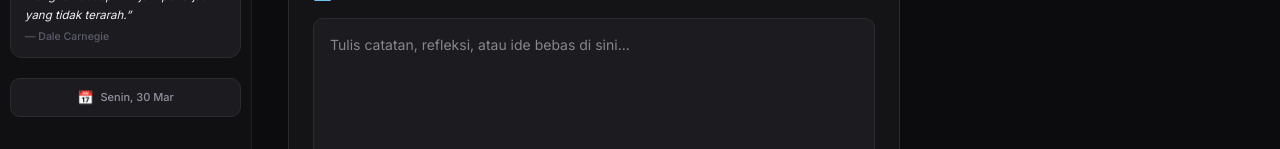
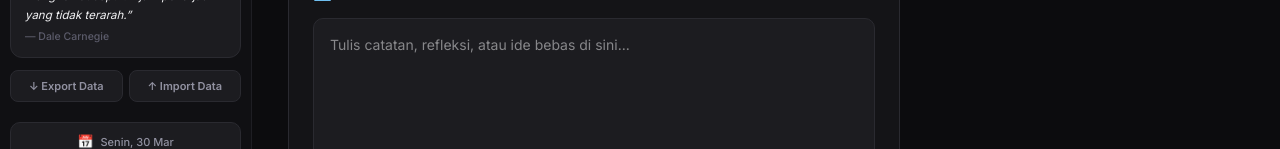
Before and after one commit to rivzee/my-planner, a Next.js app: page /harian in a window 1280 px wide. Shown: the part 651-800 px from the top of the page. Built offline with nearby package versions, Linux system fonts and the light colour scheme; no server answers.

Commit message:
feat: add Sidebar component with navigation, user authentication, and data backup/import functionality

```diff
--- a/components/Sidebar.tsx
+++ b/components/Sidebar.tsx
@@ -80,6 +80,41 @@ export default function Sidebar() {
 
   const isLoaded = status !== "loading";
   const user = session?.user;
+
+  const exportData = () => {
+    const data: Record<string, string> = {};
+    for (let i = 0; i < localStorage.length; i++) {
+      const key = localStorage.key(i);
+      if (key) data[key] = localStorage.getItem(key) || "";
+    }
+    const blob = new Blob([JSON.stringify(data, null, 2)], { type: "application/json" });
+    const url = URL.createObjectURL(blob);
+    const a = document.createElement("a");
+    a.href = url;
+    a.download = `rivanzee-backup-${new Date().toISOString().slice(0, 10)}.json`;
+    a.click();
+    URL.revokeObjectURL(url);
+  };
+
+  const importData = (e: React.ChangeEvent<HTMLInputElement>) => {
+    const file = e.target.files?.[0];
+    if (!file) return;
+    if (!confirm("Peringatan: Impor data akan menimpa data yang ada saat ini. Lanjutkan?")) return;
+    const reader = new FileReader();
+    reader.onload = (event) => {
+      try {
+        const data = JSON.parse(event.target?.result as string);
+        for (const key in data) {
+          localStorage.setItem(key, data[key]);
+        }
+        alert("Data berhasil diimpor! Halaman akan dimuat ulang.");
+        window.location.reload();
+      } catch (err) {
+        alert("Format file invalid atau bukan file backup.");
+      }
+    };
+    reader.readAsText(file);
+  };
 
 
 
@@ -259,6 +294,17 @@ export default function Sidebar() {
         <p style={{ fontSize: 10.5, color: "var(--theme-muted)", margin: "5px 0 0", fontWeight: 500 }}>— {quote.author}</p>
       </div>
 
+      {/* ── Backup Data ── */}
+      <div style={{ margin: "12px 10px 0", display: "flex", gap: 6 }}>
+        <button onClick={exportData} style={{ flex: 1, padding: "7px 0", background: "var(--theme-surface-2)", border: "1px solid var(--theme-border)", borderRadius: 8, cursor: "pointer", fontSize: 11, fontWeight: 600, color: "var(--theme-ink-2)", transition: "all 0.15s", fontFamily: "inherit" }} onMouseEnter={e => e.currentTarget.style.color = "var(--theme-accent)"} onMouseLeave={e => e.currentTarget.style.color = "var(--theme-ink-2)"} title="Unduh data Planner">
+          ↓ Export Data
+        </button>
+        <label style={{ flex: 1, padding: "7px 0", background: "var(--theme-surface-2)", border: "1px solid var(--theme-border)", borderRadius: 8, cursor: "pointer", fontSize: 11, fontWeight: 600, color: "var(--theme-ink-2)", transition: "all 0.15s", textAlign: "center", fontFamily: "inherit", display: "inline-block" }} onMouseEnter={e => e.currentTarget.style.color = "var(--theme-blue)"} onMouseLeave={e => e.currentTarget.style.color = "var(--theme-ink-2)"} title="Kembalikan data dari backup">
+          ↑ Import Data
+          <input type="file" accept=".json" style={{ display: "none" }} onChange={importData} />
+        </label>
+      </div>
+
       {/* ── Bottom: Date display ── */}
       <div style={{ padding: "12px 10px 18px", marginTop: 8 }}>
         <div style={{
```
